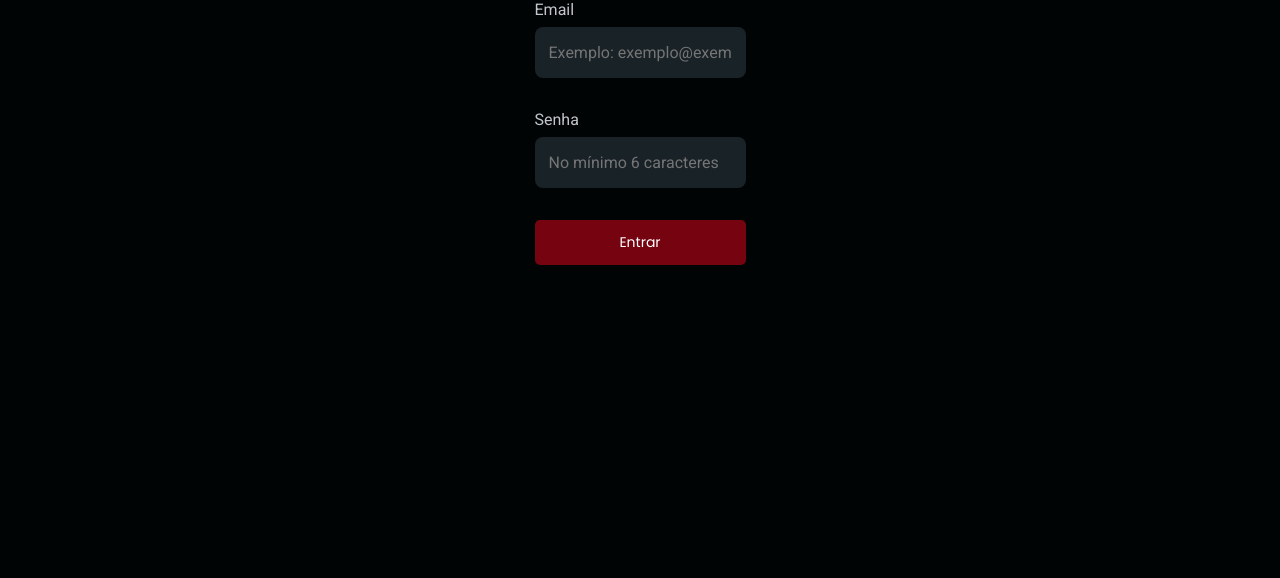
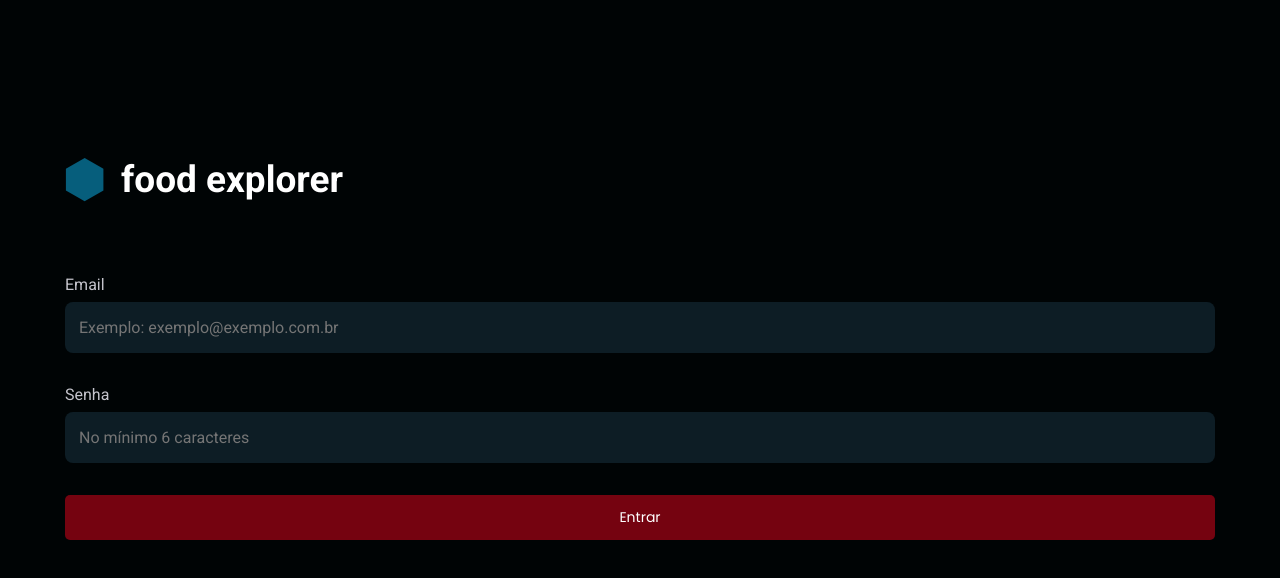
Before and after one commit to BrunasBarbosa/FoodExplorer, a React (Vite) app: page / in a window 1280 px wide. Shown: the top 578 px of the page. Built offline with nearby package versions, Linux system fonts and the light colour scheme.

Commit message:
create logo component

```diff
--- a/src/components/Input/styles.js
+++ b/src/components/Input/styles.js
@@ -15,7 +15,7 @@ export const Container = styled.div`
   > input {
     width: 100%;
     padding: 1.6rem 1.4rem;
-    background-color: ${({ theme }) => theme.COLORS.DARK_1000};
+    background-color: ${({ theme }) => theme.COLORS.DARK_900};
 
     border: none;
     border-radius: .8rem;
--- /dev/null
+++ b/src/components/Logo/index.jsx
@@ -0,0 +1,11 @@
+import polygon from '../../assets/Polygon1.svg'
+import { Container } from './styles';
+
+export function Logo() {
+  return (
+    <Container>
+      <img src={polygon}/>
+      <h1>food explorer</h1>
+    </Container>
+  );
+}
--- /dev/null
+++ b/src/components/Logo/styles.js
@@ -0,0 +1,11 @@
+import styled from 'styled-components';
+
+export const Container = styled.div`
+  display: flex;
+  gap: 1.7rem;
+
+  > h1 {
+    font-weight: 700;
+    font-size: 3.7rem;
+  }
+`;
--- a/src/pages/SignIn/index.jsx
+++ b/src/pages/SignIn/index.jsx
@@ -1,10 +1,12 @@
 import { Button } from '../../components/Button';
 import { Input } from '../../components/Input';
+import { Logo } from '../../components/Logo';
 import { Container, Form } from "./styles";
 
 export function SignIn() {
   return (
     <Container >
+      <Logo />
       <Form>
         <Input
           title='Email'
--- a/src/pages/SignIn/styles.js
+++ b/src/pages/SignIn/styles.js
@@ -1,11 +1,15 @@
 import styled from 'styled-components';
 
 export const Container = styled.div`
+  padding: 15.8rem 6.5rem 0;
   height: 100vh;
   display: flex;
+  gap: 7.3rem;
+  flex-direction: column;
 `;
 
 export const Form = styled.form`
+  width: 100%;
   gap: 3.2rem;
   margin: 0 auto;
   display: flex;
--- a/src/styles/theme.js
+++ b/src/styles/theme.js
@@ -1,7 +1,8 @@
 export default {
   COLORS: {
     DARK_1000: '#192227',
-    DARK_900: '#0D161B',
+    DARK_900: '#0D1D25',
+    DARK_800: '#0D161B',
     DARK_700: '#001119',
     DARK_600: '#00111A',
     DARK_500: '#000C12',
```
Also changed, not shown: src/assets/Polygon1.svg (added).
